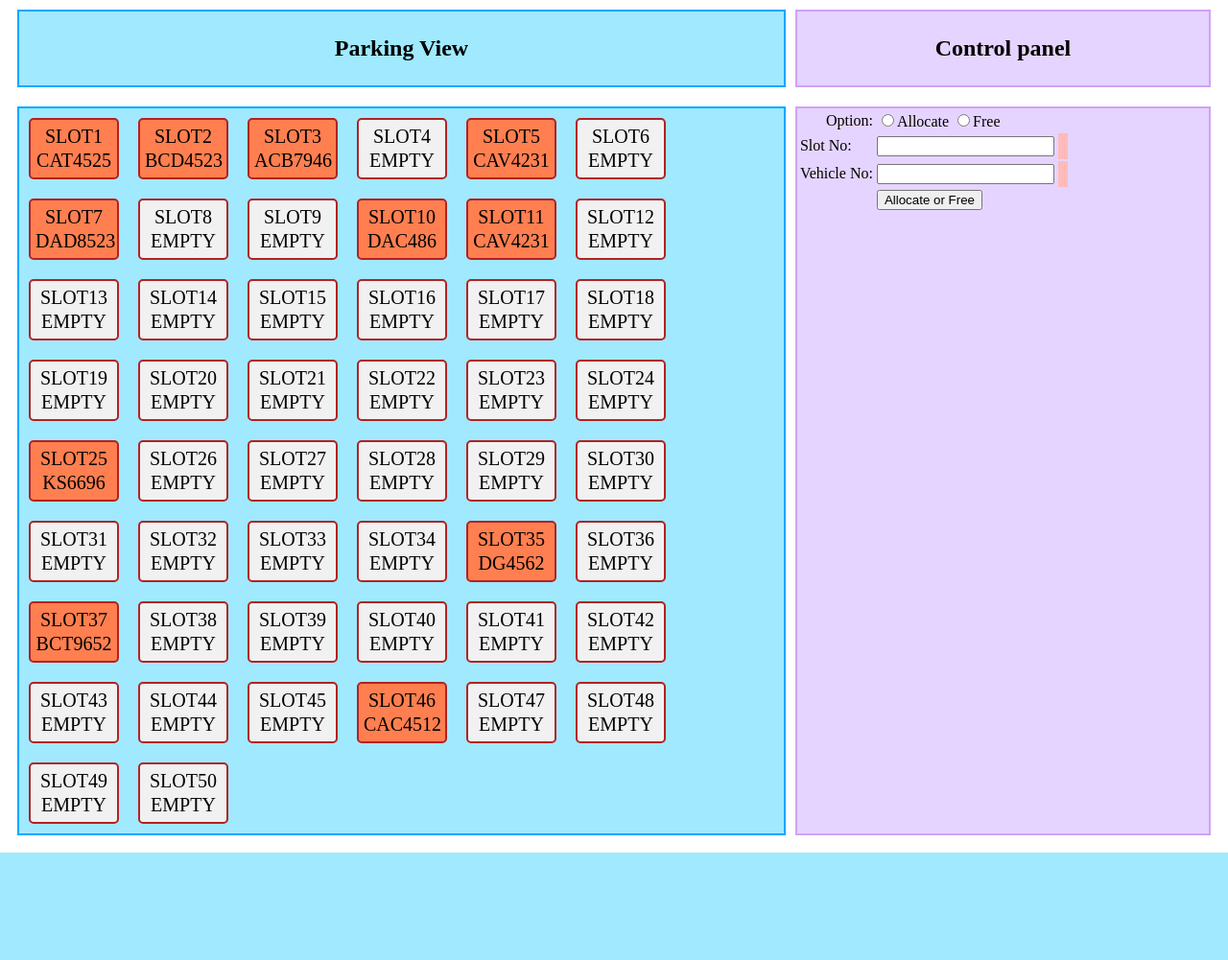
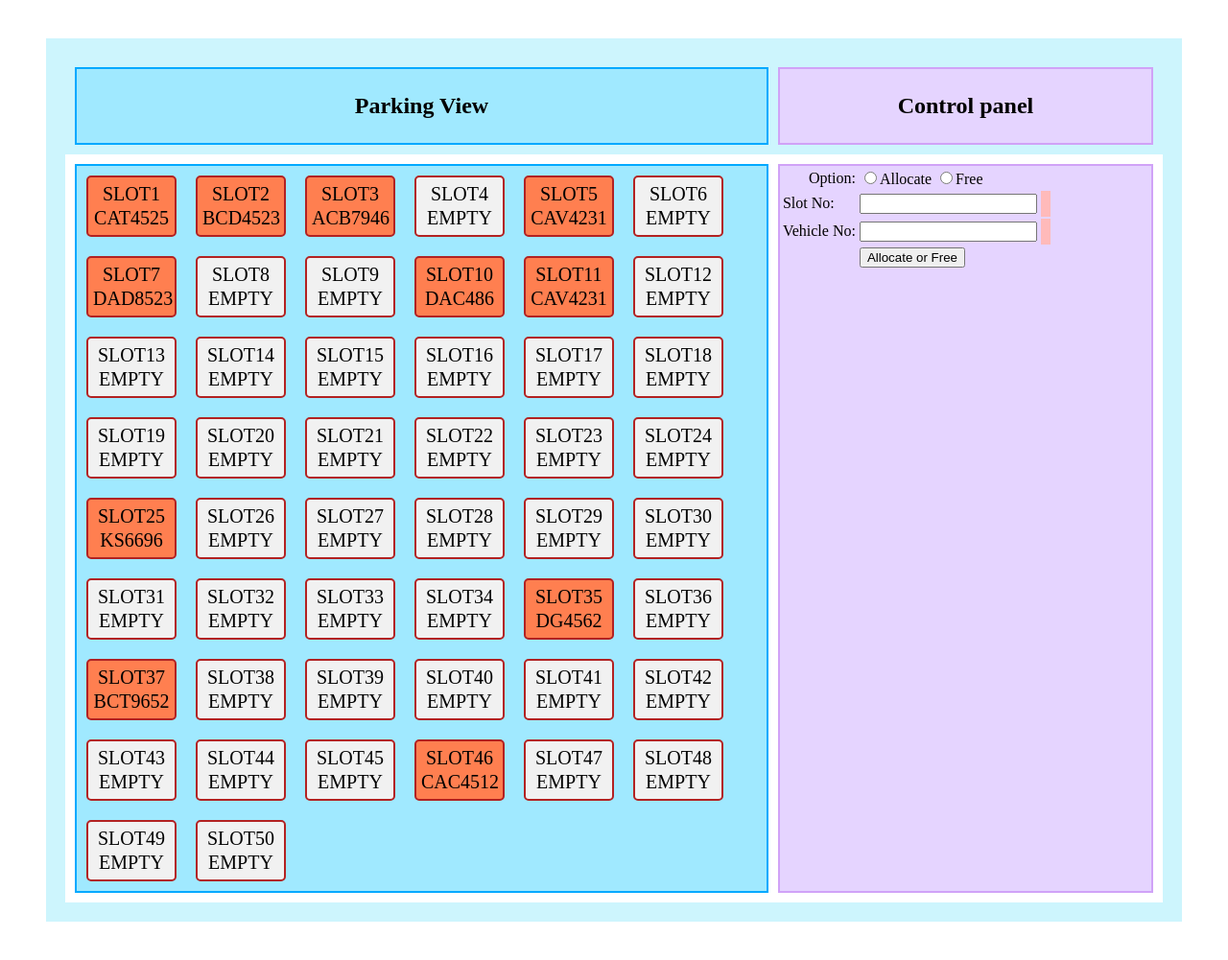
Before and after one commit to Thilaganathan-Abi/Practical-Work-Day-05, a PHP site: page / in a window 1280 px wide. Shown: the whole page at 96% size. Before the commit the page ends 889 px from the top, so only its background shows below. Run offline with PHP 8.4, Linux system fonts and the light colour scheme; data comes from the database, SQL or seed files in the repository.

Commit message:
add changes

```diff
--- a/Day-05/index.php
+++ b/Day-05/index.php
@@ -3,12 +3,7 @@
 
     <title>Parking Management App</title>
     <style>
-        <
-        style type
-
-        =
-        "text/css"
-        >
+        /*<style type="text/css">*/
         .main {
             margin: 40px;
             padding: 20px;
```
